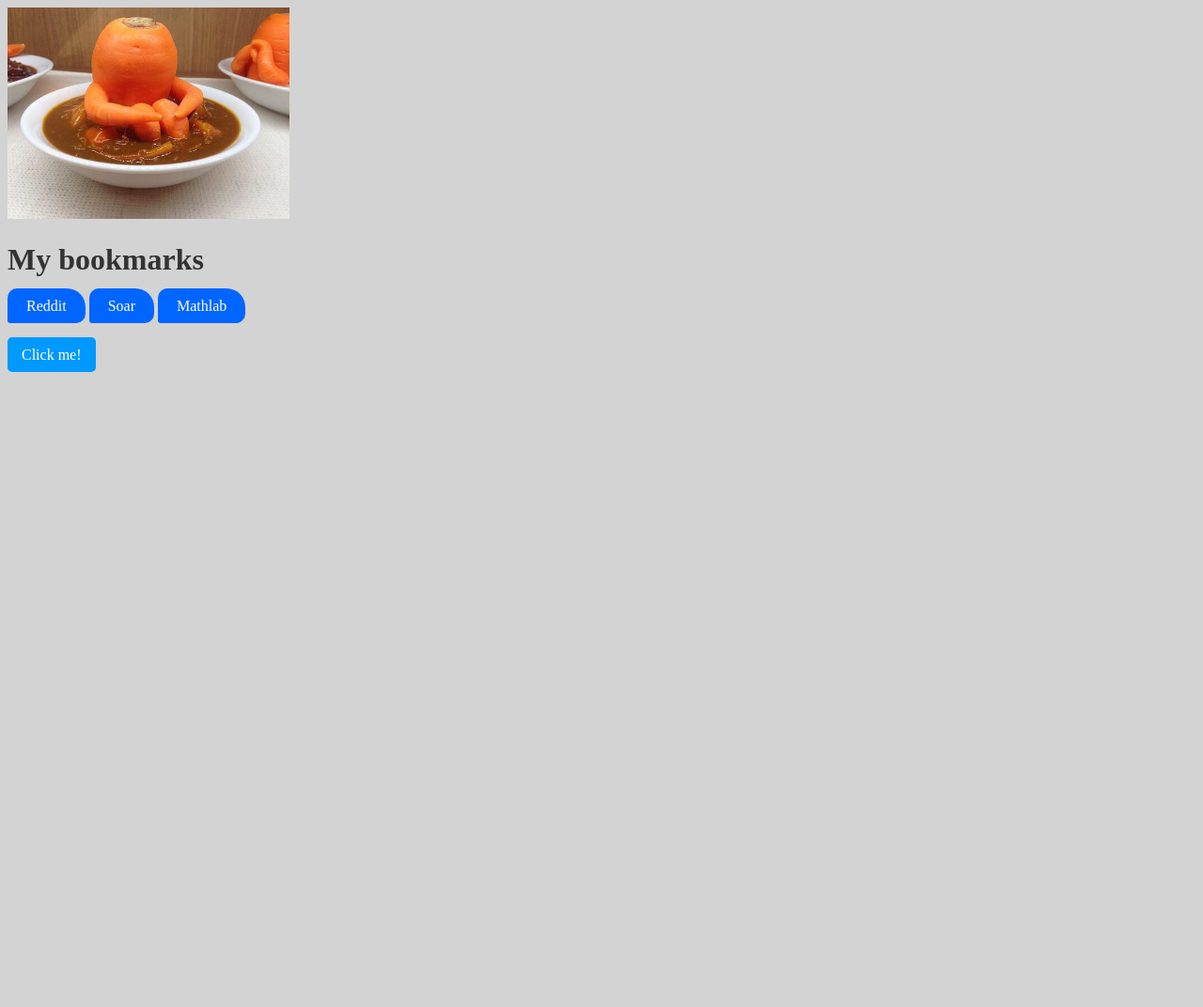
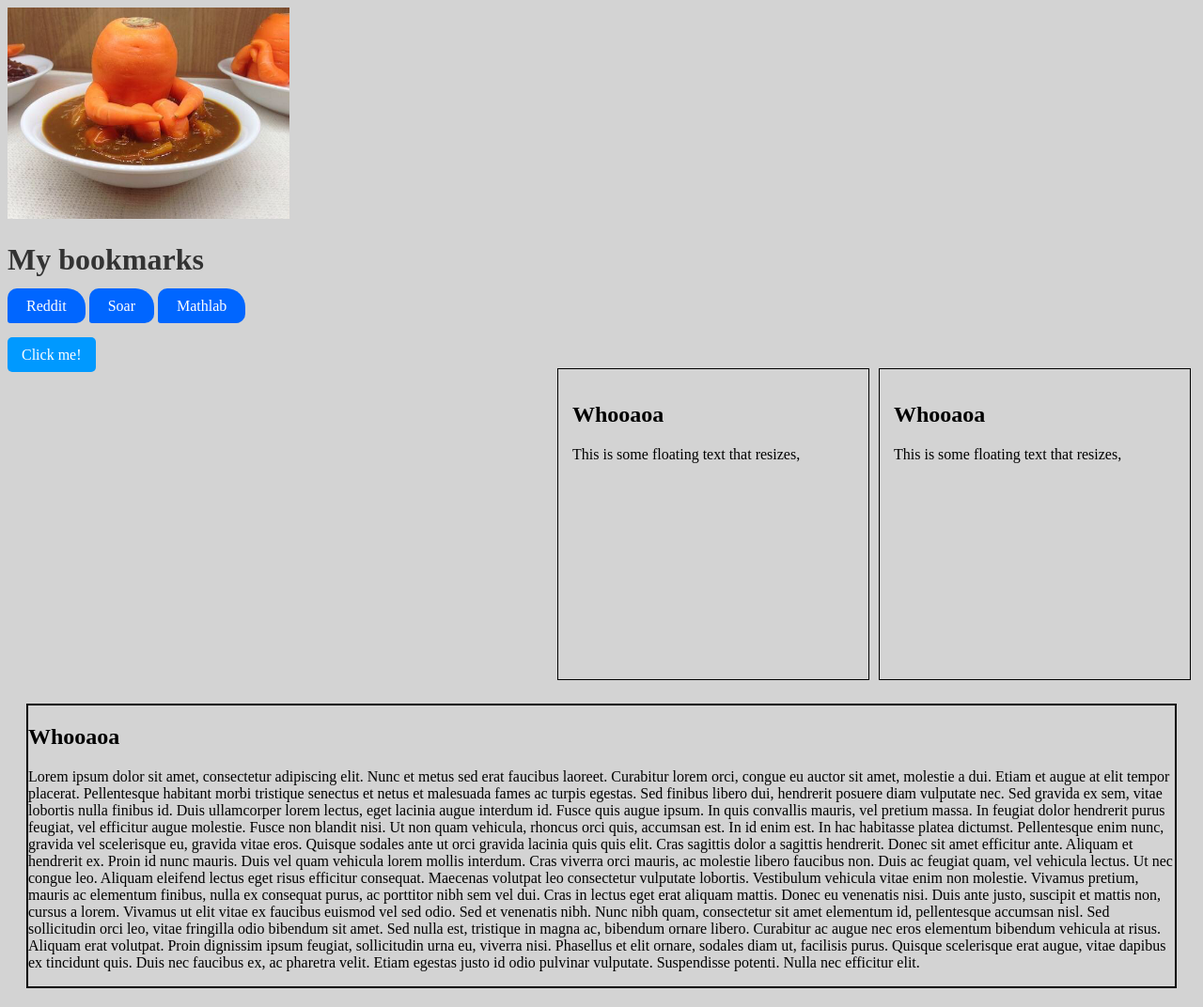
Before and after one commit to bgranberry/bgranberry.github.io, a plain HTML site: page index.html in a window 1280 px wide. Shown: the whole page at 94% size. Before the commit the page ends 800 px from the top, so only its background shows below. Drawn offline with Linux system fonts and the light colour scheme.

Commit message:
updated with lorem ipsum

```diff
--- a/index.html
+++ b/index.html
@@ -36,6 +36,21 @@ a.button {
 a.button:hover{
 	background-color: #99d6ff ;
 }
+
+.floater{
+float: right;
+margin: 5px;
+padding: 15px;
+width: 300px;
+height: 300px;
+border: 1px solid black;
+}
+
+.lorem{
+float: left;
+margin: 20px;
+border: 2px solid black;
+}
 </style>
 </head>
 
@@ -56,7 +71,29 @@ a.button:hover{
 <br>
 
 <a class = "button" href = "http://www.google.com" > Click me!</a>
+<br>
+<div class = "floater">
+	<h2> Whooaoa</h2>
+	<p> This is some floating text that resizes,</p>
+</div>
 
+<div class = "floater">
+	<h2> Whooaoa</h2>
+	<p> This is some floating text that resizes,</p>
+</div>
+
+<div class = "lorem">
+	<h2> Whooaoa</h2>
+	<p> Lorem ipsum dolor sit amet, consectetur adipiscing elit. Nunc et metus sed erat faucibus laoreet. Curabitur lorem orci, congue eu auctor sit amet, molestie a dui. Etiam et augue at elit tempor placerat. Pellentesque habitant morbi tristique senectus et netus et malesuada fames ac turpis egestas. Sed finibus libero dui, hendrerit posuere diam vulputate nec. Sed gravida ex sem, vitae lobortis nulla finibus id. Duis ullamcorper lorem lectus, eget lacinia augue interdum id. Fusce quis augue ipsum.
+
+In quis convallis mauris, vel pretium massa. In feugiat dolor hendrerit purus feugiat, vel efficitur augue molestie. Fusce non blandit nisi. Ut non quam vehicula, rhoncus orci quis, accumsan est. In id enim est. In hac habitasse platea dictumst. Pellentesque enim nunc, gravida vel scelerisque eu, gravida vitae eros. Quisque sodales ante ut orci gravida lacinia quis quis elit. Cras sagittis dolor a sagittis hendrerit. Donec sit amet efficitur ante.
+
+Aliquam et hendrerit ex. Proin id nunc mauris. Duis vel quam vehicula lorem mollis interdum. Cras viverra orci mauris, ac molestie libero faucibus non. Duis ac feugiat quam, vel vehicula lectus. Ut nec congue leo. Aliquam eleifend lectus eget risus efficitur consequat. Maecenas volutpat leo consectetur vulputate lobortis. Vestibulum vehicula vitae enim non molestie.
+
+Vivamus pretium, mauris ac elementum finibus, nulla ex consequat purus, ac porttitor nibh sem vel dui. Cras in lectus eget erat aliquam mattis. Donec eu venenatis nisi. Duis ante justo, suscipit et mattis non, cursus a lorem. Vivamus ut elit vitae ex faucibus euismod vel sed odio. Sed et venenatis nibh. Nunc nibh quam, consectetur sit amet elementum id, pellentesque accumsan nisl.
+
+Sed sollicitudin orci leo, vitae fringilla odio bibendum sit amet. Sed nulla est, tristique in magna ac, bibendum ornare libero. Curabitur ac augue nec eros elementum bibendum vehicula at risus. Aliquam erat volutpat. Proin dignissim ipsum feugiat, sollicitudin urna eu, viverra nisi. Phasellus et elit ornare, sodales diam ut, facilisis purus. Quisque scelerisque erat augue, vitae dapibus ex tincidunt quis. Duis nec faucibus ex, ac pharetra velit. Etiam egestas justo id odio pulvinar vulputate. Suspendisse potenti. Nulla nec efficitur elit.</p>
+</div>
 
 </body>
 </html>
```
